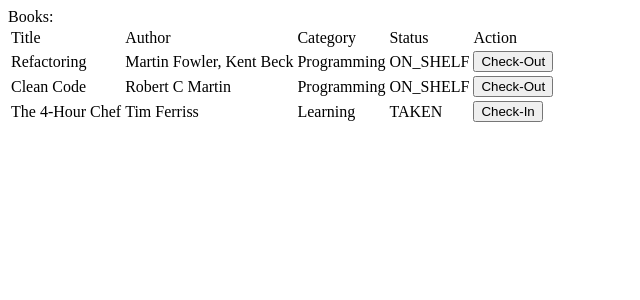
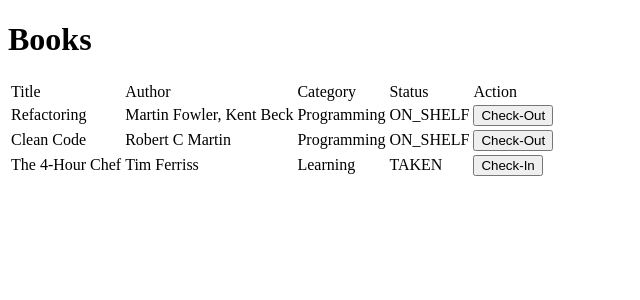
Before and after one commit to claudiofreitas/book-library-react, a React (Vite) app: page / in a window 1280 px wide. Shown: the top 300 px of the page, without its empty margins (0-640 px from the left). Built offline with nearby package versions, Linux system fonts and the light colour scheme.

Commit message:
Change Books title to h1 tag.

```diff
--- a/src/pages/BookListPage.js
+++ b/src/pages/BookListPage.js
@@ -3,7 +3,7 @@
 const BookListPage = ({ booklist, checkIn, checkOut }) => {
   return (
     <div>
-      Books:
+      <h1>Books</h1>
       <table>
         <thead>
           <tr>
```
